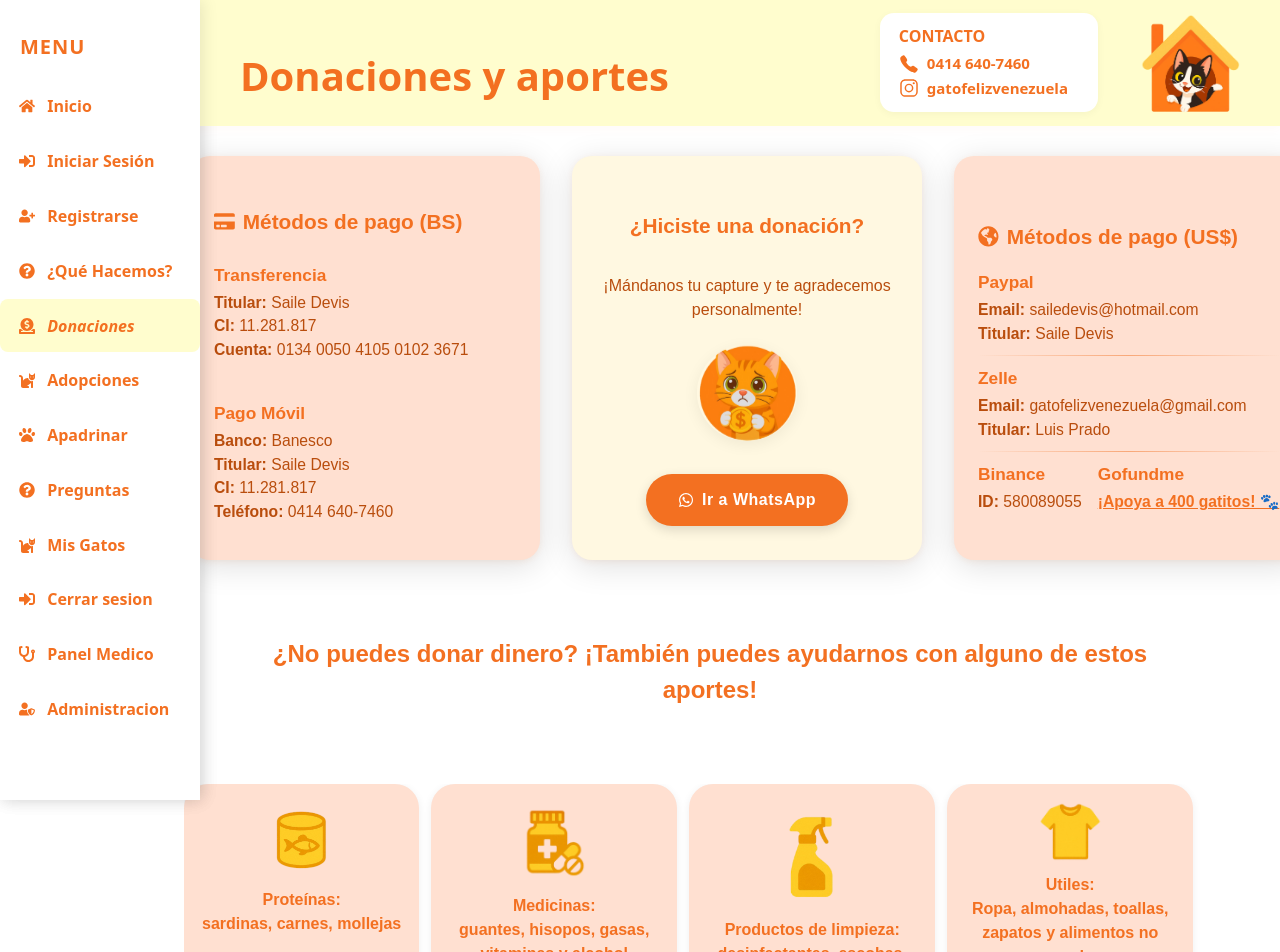
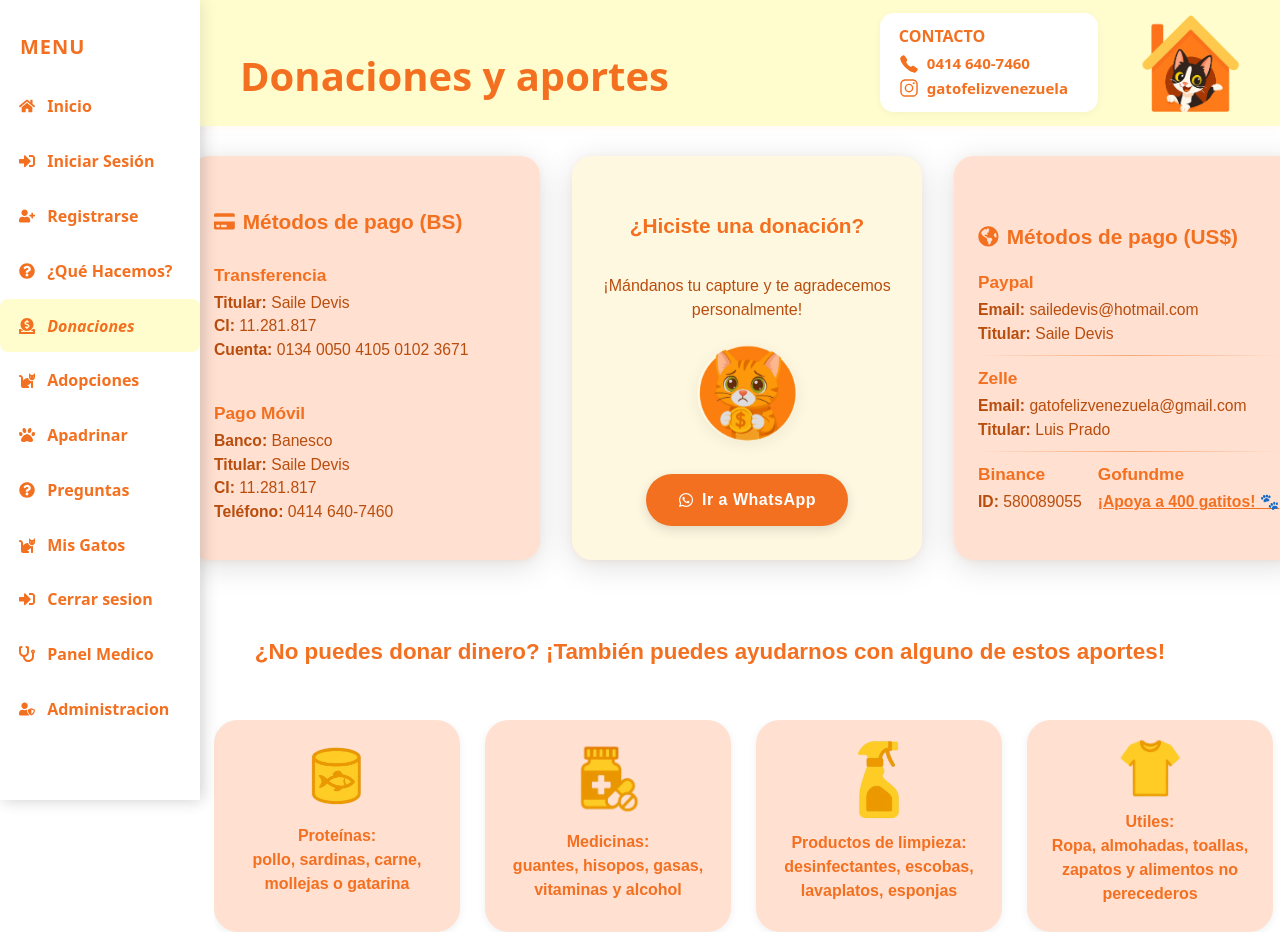
Before and after one commit to idiarj/frontend-GatoFeliz, a React (Vite) app: page /donations in a window 1280 px wide. Shown: the top 952 px of the page. Built offline with nearby package versions, Linux system fonts and the light colour scheme; no server answers.

Commit message:
puede ser

```diff
--- a/src/views/user/donations/donations.css
+++ b/src/views/user/donations/donations.css
@@ -1,3 +1,7 @@
+.aportes-icon-limpiezas {
+  width: 47px !important;
+  margin-bottom: 8px;
+}
 /* Fondos alternos para los aportes */
 .aportes-item-modern:nth-child(1),
 .aportes-item-modern:nth-child(3) {
@@ -177,22 +181,22 @@
 .aportes-title-modern {
   color: #F37021;
   font-weight: 600;
-  font-size: 1.5rem;
-  margin-bottom: 12px;
-  margin-left: 140px; /* Ajusta este valor según el ancho del menú */
+  font-size: 1.4rem;
+  margin-bottom: -12px;
+  margin-left: 140px;
   text-align: center;
 }
 
 .aportes-items-modern {
   display: flex;
   flex-direction: row;
-  gap: 12px;
+  gap: 25px;
   justify-content: flex-start;
   flex-wrap: nowrap;
   width: 100%;
   overflow-x: auto;
   margin: 0 auto 16px auto;
-  margin-left: 70px;
+  margin-left: 100px;
 }
 
 .aportes-item-modern {
--- a/src/views/user/donations/donations.jsx
+++ b/src/views/user/donations/donations.jsx
@@ -92,14 +92,14 @@ const Donations = () => {
             <div className="aportes-items-modern">
               <div className="aportes-item-modern">
                 <img src={proteinaIcon} alt="Proteínas" className="aportes-icon-modern" />
-                <div className="aportes-text-modern">Proteínas:<br /> sardinas, carnes, mollejas</div>
+                <div className="aportes-text-modern">Proteínas:<br /> pollo, sardinas, carne, mollejas o gatarina</div>
               </div>
               <div className="aportes-item-modern">
                 <img src={medicinasIcon} alt="Medicinas" className="aportes-icon-modern" />
                 <div className="aportes-text-modern">Medicinas:<br /> guantes, hisopos, gasas, vitaminas y alcohol</div>
               </div>
               <div className="aportes-item-modern">
-                <img src={limpiezasIcon} alt="Limpieza" className="aportes-icon-modern" />
+                <img src={limpiezasIcon} alt="Limpieza" className="aportes-icon-modern aportes-icon-limpiezas" />
                 <div className="aportes-text-modern">Productos de limpieza:<br /> desinfectantes, escobas, lavaplatos, esponjas</div>
               </div>
               <div className="aportes-item-modern">
```
Also changed, not shown: src/assets/logos/limpiezas.png.
